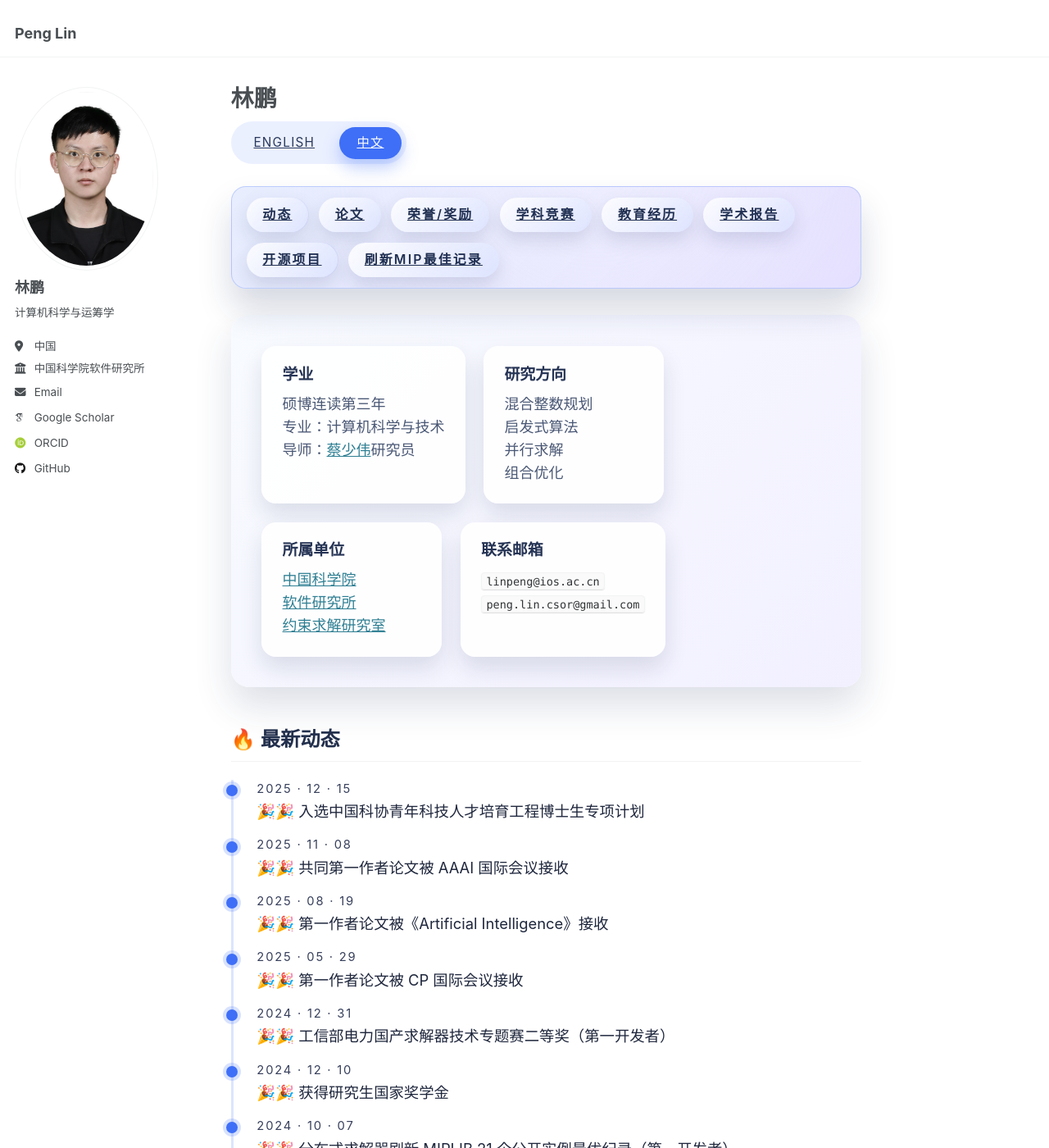
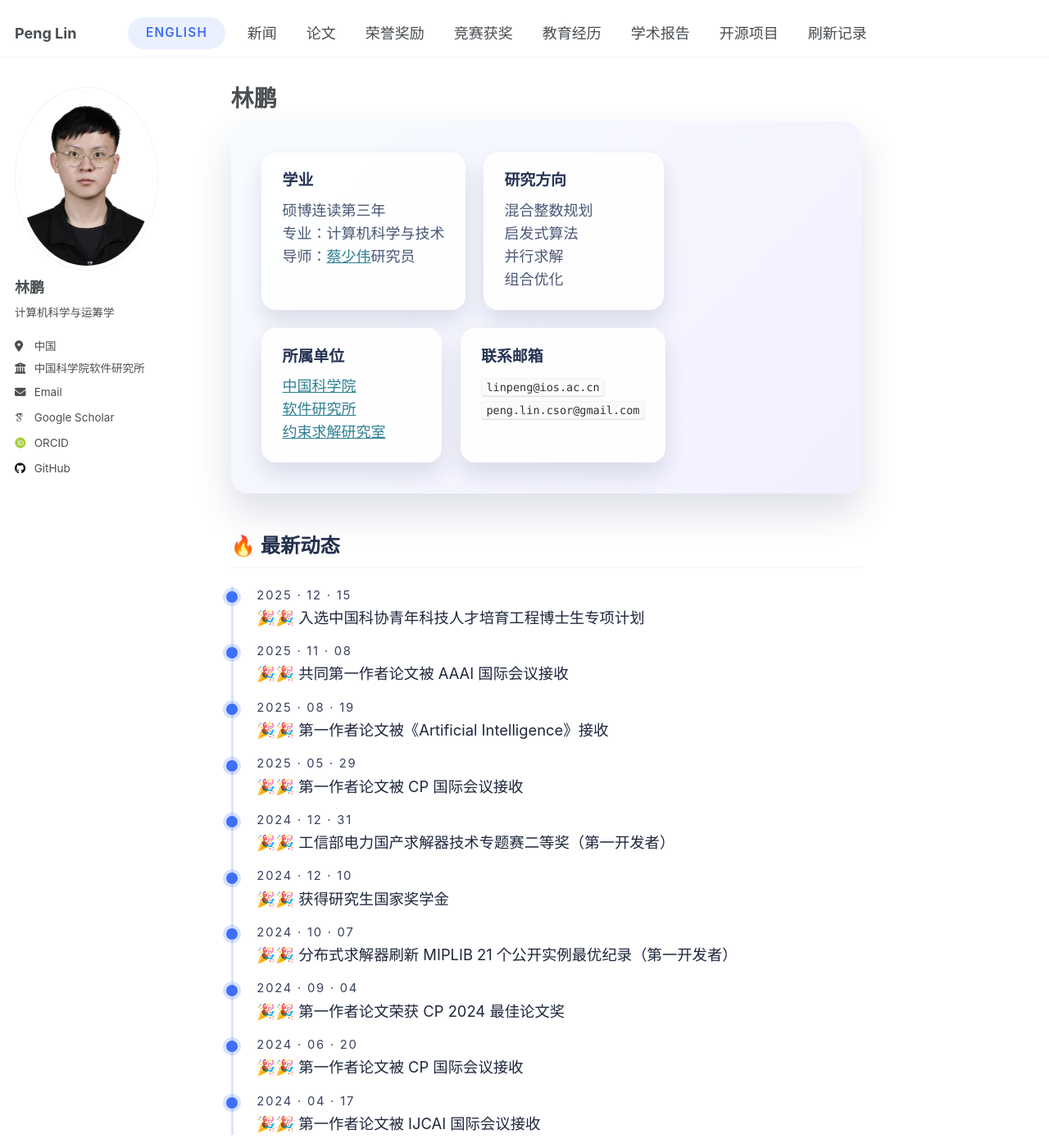
Before and after one commit to linpeng0105/linpeng0105.github.io, a Jekyll site: the page built from _pages/about.zh.md, in a window 1280 px wide and 1400 px high. Shown: the whole window at 82% size. Built offline with Jekyll 4.4.1, drawn with Linux system fonts in a browser that asks for light colours; some web fonts are replaced; a style sheet for code colours, icons or effects is not loaded.

Commit message:
Revamp navigation structure and styling for bilingual support; update masthead and profile pages to reflect new links and language toggle functionality.

```diff
--- a/_includes/masthead.html
+++ b/_includes/masthead.html
@@ -7,13 +7,56 @@
         <button><div class="navicon"></div></button>
         <ul class="visible-links">
           <li class="masthead__menu-item masthead__menu-item--lg"><a href="{{ base_path }}/">{{ site.title }}</a></li>
+          {% comment %}Check if current page is Chinese or English{% endcomment %}
+          {% assign is_chinese = false %}
+          {% if page.locale == 'zh' or page.url contains '/zh/' %}
+            {% assign is_chinese = true %}
+          {% endif %}
+
           {% for link in site.data.navigation.main %}
-            {% if link.url contains 'http' %}
-              {% assign domain = '' %}
+            {% comment %}Show language link opposite to current page language for switching{% endcomment %}
+            {% if link.lang %}
+              {% if link.lang == 'zh' and is_chinese == false %}
+                {% assign show_link = true %}
+              {% elsif link.lang == 'en' and is_chinese %}
+                {% assign show_link = true %}
               {% else %}
-              {% assign domain = base_path %}
+                {% assign show_link = false %}
+              {% endif %}
+            {% else %}
+              {% assign show_link = true %}
             {% endif %}
-            <li class="masthead__menu-item"><a href="{{ domain }}{{ link.url }}">{{ link.title }}</a></li>
+
+            {% if show_link %}
+              {% if link.url contains 'http' %}
+                {% assign domain = '' %}
+                {% assign final_url = link.url %}
+              {% else %}
+                {% assign domain = base_path %}
+                {% comment %}Only modify URLs for non-language links{% endcomment %}
+                {% if link.lang %}
+                  {% comment %}Language switch links - use original URL{% endcomment %}
+                  {% assign final_url = link.url %}
+                {% elsif link.url contains '#' and is_chinese %}
+                  {% comment %}Anchor links on Chinese page - prepend /zh/{% endcomment %}
+                  {% assign final_url = '/zh' | append: link.url %}
+                {% else %}
+                  {% assign final_url = link.url %}
+                {% endif %}
+              {% endif %}
+              {% comment %}Use Chinese title if on Chinese page{% endcomment %}
+              {% if is_chinese and link.title_zh %}
+                {% assign link_title = link.title_zh %}
+              {% else %}
+                {% assign link_title = link.title %}
+              {% endif %}
+              {% comment %}Add special class for language switch button{% endcomment %}
+              {% if link.lang %}
+                <li class="masthead__menu-item masthead__menu-item--lang"><a href="{{ domain }}{{ final_url }}">{{ link_title }}</a></li>
+              {% else %}
+                <li class="masthead__menu-item"><a href="{{ domain }}{{ final_url }}">{{ link_title }}</a></li>
+              {% endif %}
+            {% endif %}
           {% endfor %}
         </ul>
         <ul class="hidden-links hidden"></ul>
--- a/_pages/about.zh.md
+++ b/_pages/about.zh.md
@@ -12,22 +12,6 @@ redirect_from:
 @import url("{{ '/assets/css/academicons.css' | relative_url }}");
 </style>
 <link rel="stylesheet" href="{{ '/assets/css/profile.css' | relative_url }}">
-
-<div class="profile-lang-toggle">
-  <a class="profile-lang-toggle__link" href="/">English</a>
-  <a class="profile-lang-toggle__link profile-lang-toggle__link--active" href="/zh/">中文</a>
-</div>
-
-<nav class="profile-nav">
-  <a class="profile-nav__link" href="#highlights">动态</a>
-  <a class="profile-nav__link" href="#publications">论文</a>
-  <a class="profile-nav__link" href="#honors">荣誉/奖励</a>
-  <a class="profile-nav__link" href="#competitions">学科竞赛</a>
-  <a class="profile-nav__link" href="#education">教育经历</a>
-  <a class="profile-nav__link" href="#talks">学术报告</a>
-  <a class="profile-nav__link" href="#software">开源项目</a>
-  <a class="profile-nav__link" href="#benchmarks">刷新MIP最佳记录</a>
-</nav>
 
 <div class="profile-hero">
   <div class="profile-hero__grid">
--- a/_sass/layout/_navigation.scss
+++ b/_sass/layout/_navigation.scss
@@ -249,6 +249,36 @@
                 transform: scaleX(1); /* reveal*/
       }
     }
+
+    /* Special styling for language switch button */
+    .masthead__menu-item--lang {
+      a {
+        display: inline-flex;
+        align-items: center;
+        justify-content: center;
+        padding: 0.45rem 1.2rem;
+        margin: 0 0.5rem;
+        border-radius: 999px;
+        font-size: 0.85rem;
+        font-weight: 600;
+        letter-spacing: 0.08em;
+        text-transform: uppercase;
+        background: rgba(63, 111, 247, 0.1);
+        color: #3f6ff7;
+        transition: all 0.2s ease;
+
+        &:before {
+          display: none; /* Remove underline effect for language button */
+        }
+
+        &:hover {
+          background: #3f6ff7;
+          color: #ffffff;
+          box-shadow: 0 4px 12px rgba(63, 111, 247, 0.35);
+          transform: translateY(-1px);
+        }
+      }
+    }
   }
 
   .hidden-links {
--- a/assets/css/profile.css
+++ b/assets/css/profile.css
@@ -192,55 +192,84 @@
   color:#23304d;
   margin-bottom:1.2rem;
 }
+.profile-subsection{
+  margin-bottom:1.5rem;
+}
 .profile-subsection h3{
-  font-size:1.05rem;
-  color:#334161;
-  margin-bottom:1rem;
+  font-size:1.1rem;
+  font-weight:700;
+  color:#2d3d5c;
+  margin-bottom:0.8rem;
+  margin-top:1.8rem;
   text-transform:uppercase;
-  letter-spacing:0.08em;
+  letter-spacing:0.1em;
+  padding-bottom:0.4rem;
+  border-bottom:2px solid rgba(63,111,247,0.2);
+}
+.profile-subsection:first-child h3{
+  margin-top:0;
 }
 .profile-paper{
-  background:#ffffff;
-  border-radius:10px;
-  padding:0.38rem 0.75rem;
-  border:1px solid rgba(63,111,247,0.15);
-  box-shadow:0 14px 24px rgba(35,52,109,0.14);
-  margin-bottom:0.35rem;
+  background:linear-gradient(135deg, #ffffff 0%, #fafbff 100%);
+  border-radius:12px;
+  padding:0.9rem 1.1rem;
+  border:1px solid rgba(63,111,247,0.12);
+  box-shadow:0 2px 8px rgba(35,52,109,0.08);
+  margin-bottom:1rem;
+  transition:all 0.3s ease;
+}
+.profile-paper:hover{
+  transform:translateY(-2px);
+  box-shadow:0 8px 20px rgba(35,52,109,0.15);
+  border-color:rgba(63,111,247,0.25);
 }
 .profile-paper__tag{
   display:inline-block;
-  padding:0.18rem 0.62rem;
-  border-radius:999px;
-  background:rgba(63,111,247,0.15);
-  color:#2a3b5f;
-  font-size:0.88rem;
-  font-weight:600;
-  letter-spacing:0.08em;
+  padding:0.22rem 0.7rem;
+  border-radius:6px;
+  background:linear-gradient(135deg, #3f6ff7 0%, #5b7ef9 100%);
+  color:#ffffff;
+  font-size:0.75rem;
+  font-weight:700;
+  letter-spacing:0.05em;
   text-transform:uppercase;
-  margin:0 0.35rem 0.22rem 0;
+  margin:0 0.4rem 0.4rem 0;
+  box-shadow:0 2px 6px rgba(63,111,247,0.25);
 }
 .profile-paper__title{
-  margin:0 0 0.06rem;
-  font-size:1.12rem;
-  color:#1f2a3f;
-  line-height:1.18;
+  margin:0 !important;
+  padding:0;
+  font-size:1.08rem;
+  font-weight:600;
+  color:#1a2540;
+  line-height:1.35;
 }
 .profile-paper__title a{
   color:inherit;
   text-decoration:none;
+  transition:color 0.2s ease;
 }
 .profile-paper__title a:hover{
   color:#3f6ff7;
 }
-.profile-paper__authors,
-.profile-paper__venue{
-  margin:0;
-  font-size:1.02rem;
-  color:#4b5873;
-  line-height:1.12;
+.profile-paper__authors{
+  margin:0.25rem 0 0 0 !important;
+  padding:0;
+  font-size:0.9rem;
+  color:#4a5875;
+  line-height:1.35;
+}
+.profile-paper__authors strong{
+  color:#2d3a54;
+  font-weight:600;
 }
 .profile-paper__venue{
-  margin-top:0.04rem;
+  margin:0.15rem 0 0 0 !important;
+  padding:0;
+  font-size:0.88rem;
+  color:#5a6a85;
+  line-height:1.35;
+  font-style:italic;
 }
 .profile-timeline{
   list-style:none;
```
Also changed, not shown: _data/navigation.yml (+35 -14 lines), _pages/about.en.md (+0 -16 lines).
